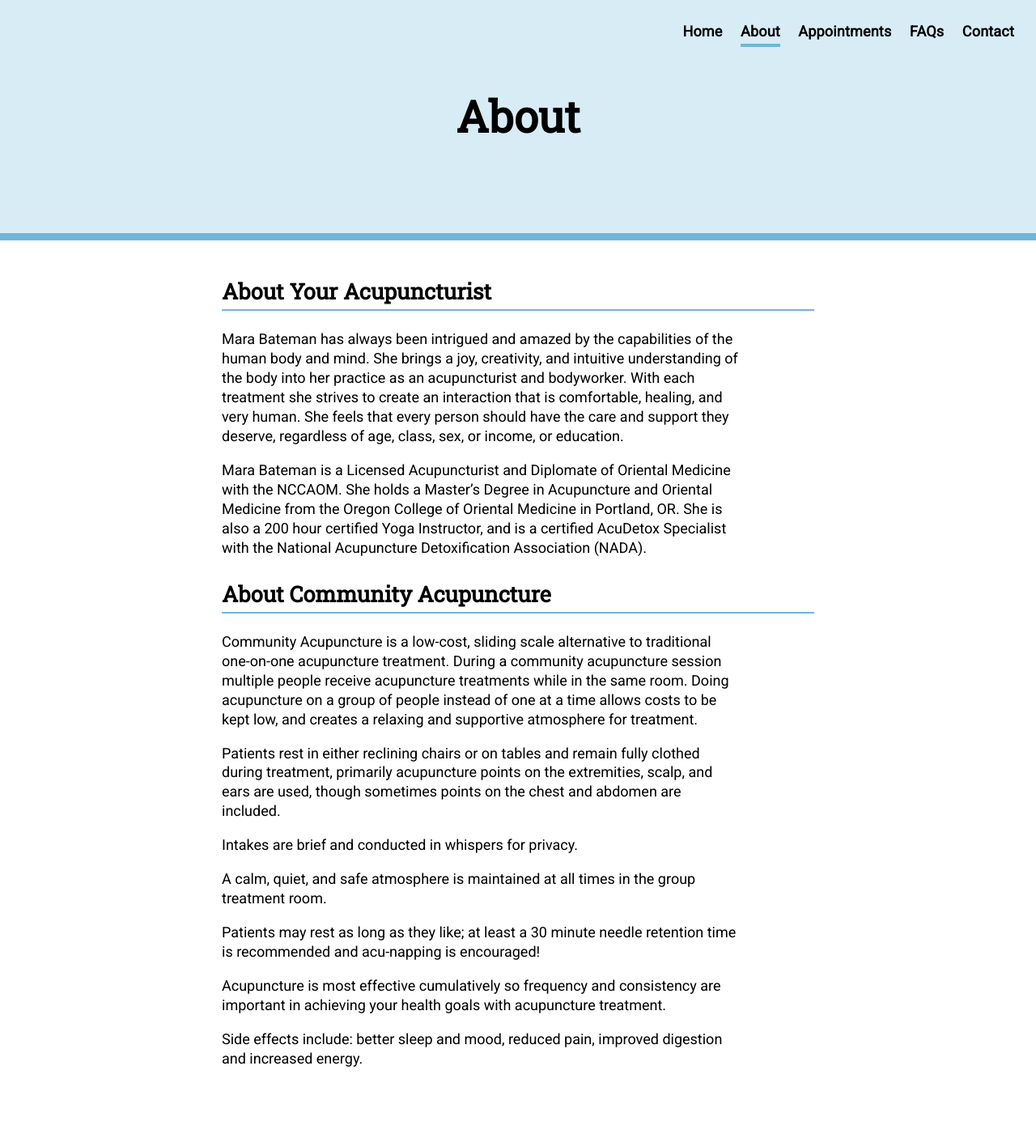
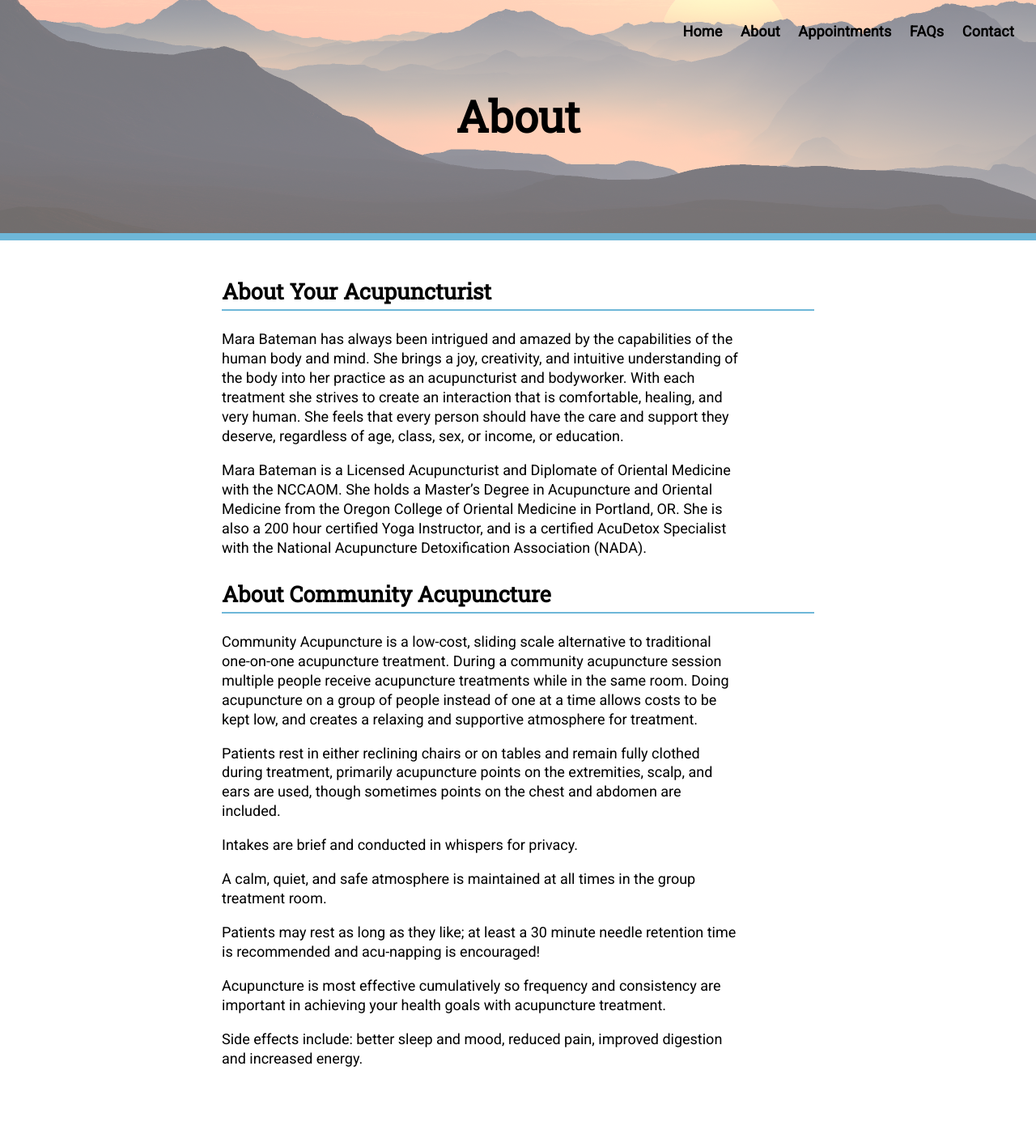
Before and after one commit to alwaysblank/heartlandacu, a Jekyll site: the page built from about.md, in a window 1280 px wide. Shown: the whole page at 81% size. Built offline with Jekyll 4.4.1, drawn with Linux system fonts in a browser that asks for light colours; a script that is not in the unit is left out.

Commit message:
Update Pages “about”

```diff
--- a/about.md
+++ b/about.md
@@ -1,7 +1,7 @@
 ---
 layout: page
 title: About
-permalink: /about
+masthead: /assets/images/uploads/sunset.png
 ---
 
 ## About Your Acupuncturist
```
